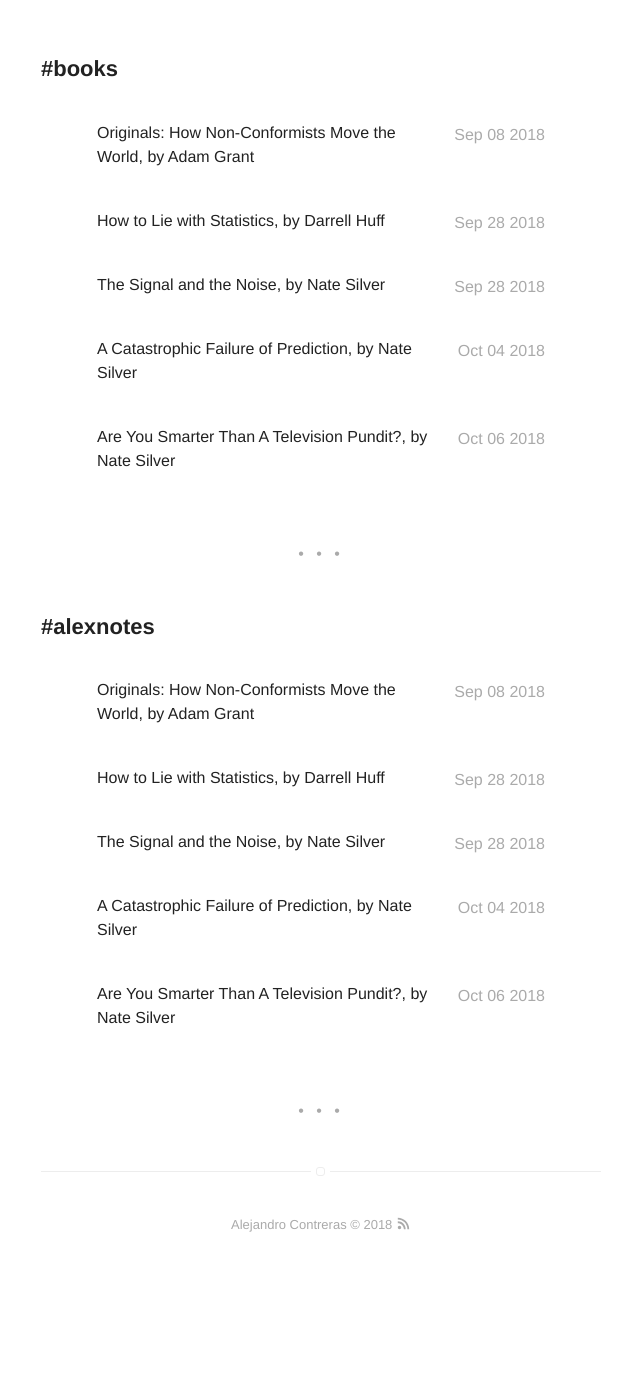
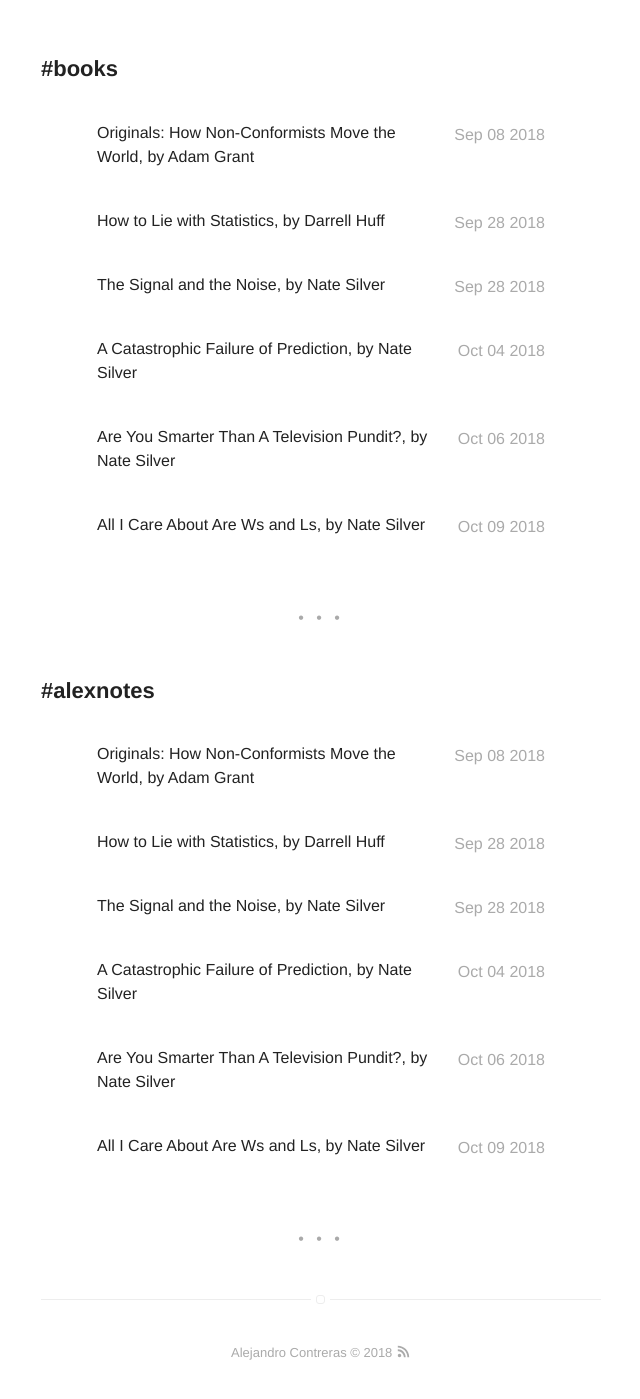
Before and after one commit to alexkhantreras/alexkhantreras.github.io, a Jekyll site: the page built from tags.html, in a window 1280 px wide and 1400 px high, scrolled down 1888 px. Shown: the whole window, without its empty margins (319-959 px from the left). Built offline with Jekyll 4.4.1, drawn with Linux system fonts in a browser that asks for light colours; emoji names are drawn with the system emoji font; before the commit the page ends 3160 px from its top, so only the background shows below that; some of the changed lines change nothing that is shown.

Commit message:
Ch 3 S&N

```diff
--- a/_posts/2018-10-06-smarter-than-pundit.markdown
+++ b/_posts/2018-10-06-smarter-than-pundit.markdown
@@ -61,4 +61,5 @@ In the 24 hour news cycle pundits have an interest in keeping the conversation e
 
 The pieces were there and the prediction was not so bold, but few solved the puzzle because few were willing to come to center. Conservatives in general were correct about the dire state of the Soviet economy. GDP was declining by 5% annually and inflation was into double digits. The Soviet Block states received more in aid from Moscow than they contributed so most Russians were willing to cut them loose.
 Liberals in general were more willing to see Gorbachev's notions glasnost as legitimate, not as propaganda. The coup attempt by hardliners had been repulsed and reform was in the hearts of the people as well as in the minds of leadership.
+
 But alas, there was more bickering between the two sides than effective exchange of knowledge and ideas. In the end the downfall of the USSR was claimed to have been inevitable, though few made that claim prior to 1991.
--- /dev/null
+++ b/_posts/2018-10-09-scouts-vs-stats.markdown
@@ -0,0 +1,45 @@
+---
+title: "All I Care About Are Ws and Ls, by Nate Silver"
+layout: post
+date: 2018-10-09 16:00
+image:
+headerImage: false
+tag:
+- books
+- alexnotes
+category: blog
+author: alejandrocontreras
+description: A continued distillation of Nate Silver's The Signal and the Noise
+# jemoji: '<img class="emoji" title=":ramen:" alt=":ramen:" src="https://assets.github.com/images/icons/emoji/unicode/1f35c.png" height="20" width="20" align="absmiddle">'
+---
+
+# Baseball Beat the World to Data
+
+Professional baseball is a microcosm of the data revolution that our economies are working and struggling through now. Before ‘data driven’ was a common phrase, Major League teams were using the immense stores of numbers to answer the primary question in professional sports - how to turn money into wins, and those wins into more money.
+
+In the MLB, new players are signed to initial 6-year contracts, and can only negotiate as free agents after this term. So teams have to answer at least one of two questions,
+
+1. Will this rookie be worth the 6 year contract figure?
+2. Is this 6 year veteran past his prime and now worth less?
+
+Questions of prediction have lately been answered by the input of huge amounts of information into mechanisms that spit out a forecast . The question was a source of significant tension in the MLB but the sport seems to have adopted a balanced approach.
+
+## Scouts vs StatHeads
+
+Baseball has always been data rich, but a schism occurred when traditional scouting was forced to the margins by the statistical analysis of high school, college, and minor league players as a means to identify talent. Very suddenly, scouting professionals that had spent decades with a team in one capacity or another found themselves replaced by computers and mathematicians.
+
+Naturally and rightfully resentful, the scouts argued that these models couldn’t capture everything required to identify promising talent, that former players, coaches, or someone with intimate knowledge of the game would always be necessary.
+
+PECOTA is Nate Silver’s baseball analytics tool. Purchased by a larger firm soon after development, the system quickly gained a reputation for accurate prediction of future stars, duds, record and league outcomes. It worked partly by comparing players to each other and calculating a similarity score. Based on dozens of metrics like height and swing speed, the system would typecast prospective rookies into categories. When it was possible to state quantifiably how similar a player was to a Hall-of-Famer it became much easier to make a drafting decision. The system made many great calls that eluded scouts.
+
+On the other hand, the former players and coaches serving as scouts had access to the same player stats as the computers did, though they could not crunch the numbers as well, and an additional intuitive sense for talent. Nothing can understand how humans will perform in stressful situations as well as another human.
+
+John Sanders was a Bonus Baby - a promising rookie that was forced into the big leagues with little preparation long before he was ready. He struggled to acclimate after being pushed into the deep-end and ultimately played only a single game for the Dodgers. His rough experience made him an ideal source of feedback for recruiting programs though. Now, as a scout Sanders looks at all the stats, consults with the computers and mathematicians, but also gets on field and in the players’ homes to talk to family. He says there are things that aren’t quantifiable but are extremely relevant to success in professional sports. Among other things he looks for,
+
+1. **Work ethic** - Playing 6 or 7 times a week requires a significant level of commitment. While other athletes might rest some days during the week, baseball players have to be switched on day after day. Sanders says you can see the discipline in pre-game preparation and post game recovery regimens.
+2. **Focus** - Plays happen in seconds. The crucial moments of those plays lasts fractions of seconds. So for a player to be successful they have to register what is happening and react almost instantaneously. Sanders says watching players in practice gives you a sense of their ability to concentrate and focus on tiny details of the game for long periods of time.
+3. **Confidence** - Some players are quick to take another position when asked, some are defiant. Both kinds might continue to perform well regardless of changes but Sanders says the latter tends to be better. When players are confident that they’re in control of their skill they perform at higher levels, and are better able to cope with criticism when they hit the inevitable slump.
+
+## Hybrid Approaches
+
+Moneyball changed recruiting but it had its pitfalls. The Oakland Athletics stacked batters but ignored defense. The stats told them to, or rather, there weren’t enough statistics on defense to make recommendations. Soon, their advantage evaporated as bigger and wealthier teams adopted statshead recruiting as a compliment to traditional scouting. Today, most teams operate their recruiting program as a coordinated mix of the two approaches. As nearly always, the best solution lies center of two extremes.
```
